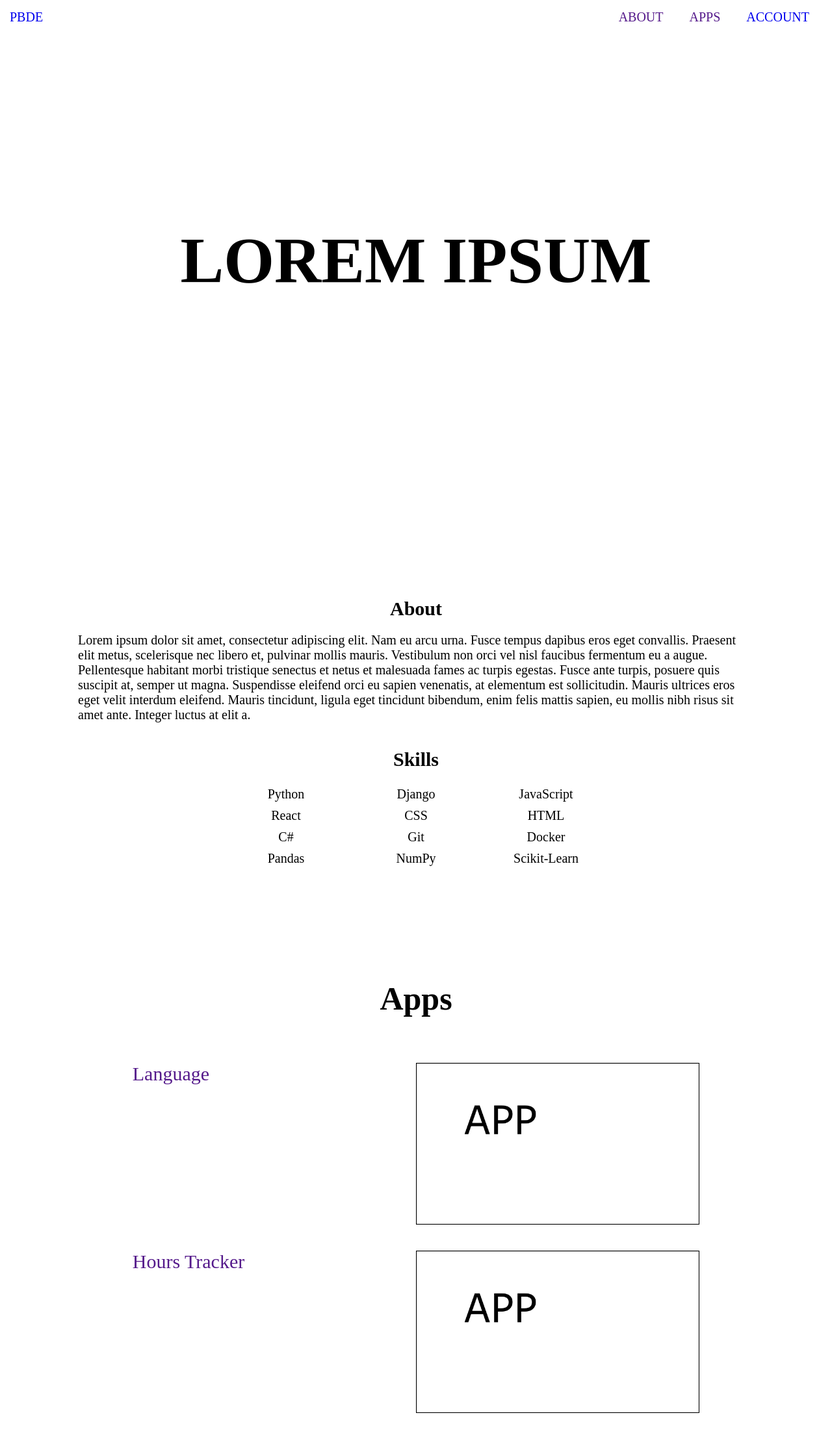
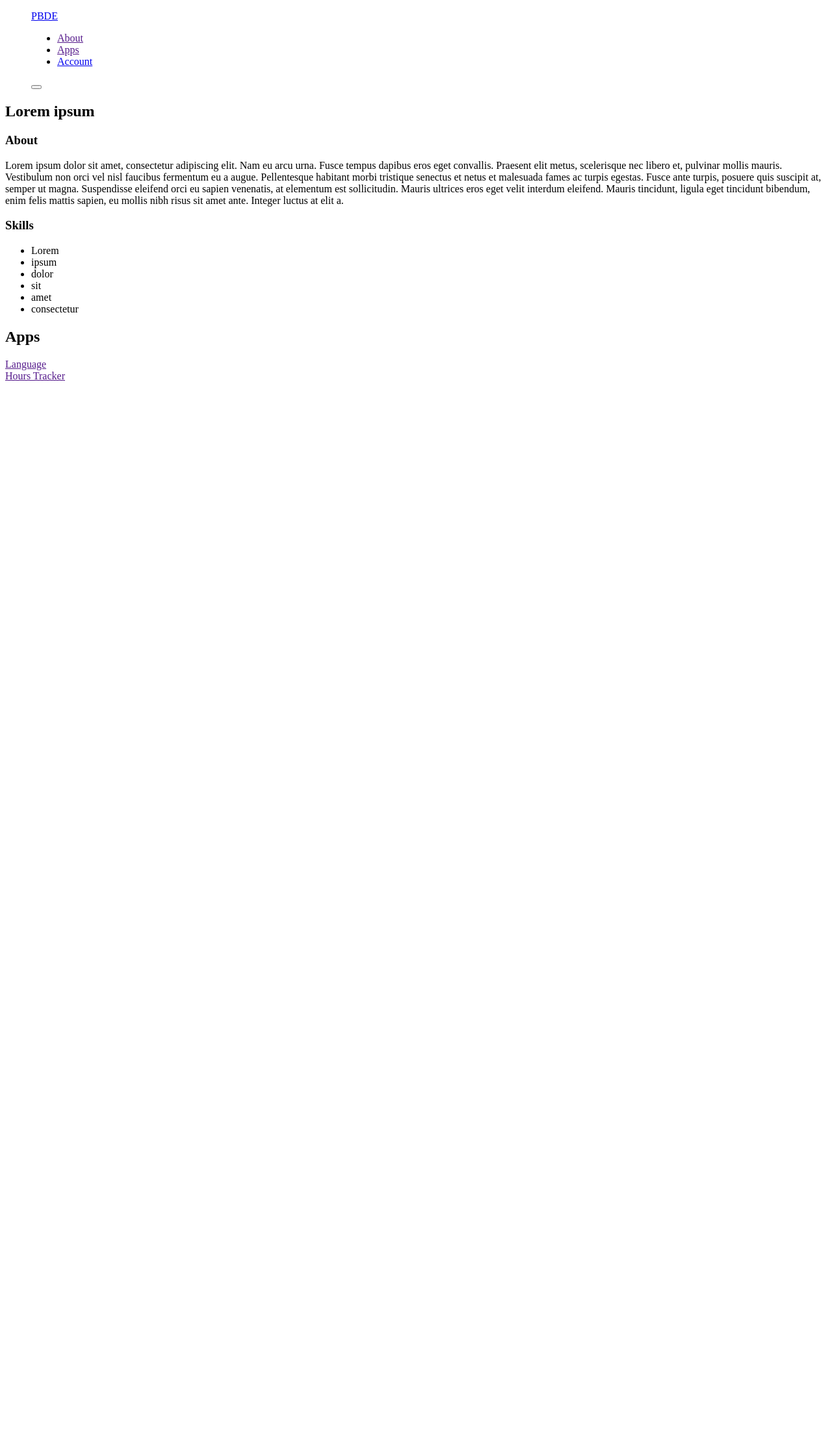
Before and after one commit to PBDE/pbdesite, a Django app: template home_page/templates/home_page/index.html in a window 1280 px wide. Shown: the whole page at 65% size. After the commit the page ends 586 px from the top, so only its background shows below. Run offline with Django 3.2, Linux system fonts and the light colour scheme; the template is opened without the code that fills it, so the values that code supplies are empty; the visitor is signed in with stand-in values (Sample User, id 1); parts of the project's set-up code (start-up, migrations or seed data) failed here and were passed over.

Commit message:
Removed static and forms from templates

```diff
--- a/home_page/templates/home_page/delete_account.html
+++ b/home_page/templates/home_page/delete_account.html
@@ -5,10 +5,6 @@
         <div class="main-container">
             {% if check_for_delete %}
                 <p id="confirm-delete-msg">Are you sure you want to delete your account?</p>
-                <form class="main-form" action="{% url 'home_page:delete_account' %}" method="POST">
-                    {% csrf_token %}
-                    <input type="submit" value="Confirm" id="confirm-delete-btn">
-                </form>
                 <ul class="main-options-list">
                     <li><a href="{% url 'home_page:account' user=user %}">Cancel</a></li>
                 </ul>
--- a/home_page/templates/home_page/index.html
+++ b/home_page/templates/home_page/index.html
@@ -29,18 +29,12 @@
             <div class="skills-container">
                 <h3>Skills</h3>
                 <ul class="skills-list">
-                    <li>Python</li>
-                    <li>Django</li>
-                    <li>JavaScript</li>
-                    <li>React</li>
-                    <li>CSS</li>
-                    <li>HTML</li>
-                    <li>C#</li>
-                    <li>Git</li>
-                    <li>Docker</li>
-                    <li>Pandas</li>
-                    <li>NumPy</li>
-                    <li>Scikit-Learn</li>
+                    <li>Lorem</li>
+                    <li>ipsum</li>
+                    <li>dolor</li>
+                    <li>sit</li>
+                    <li>amet</li>
+                    <li>consectetur</li>
                 </ul>
             </div>
         </div>
@@ -53,13 +47,11 @@
                 <div class="app-info">
                     <a href="">Language</a>
                 </div>
-                <img class="app-img" src="{% static 'home_page/images/app_image.png' %}" alt="app image">
             </div>
             <div class="app-card">
                 <div class="app-info">
                     <a href="">Hours Tracker</a>
                 </div>
-                <img class="app-img" src="{% static 'home_page/images/app_image.png' %}" alt="app image">
             </div>
         </div>
     </section>
--- a/home_page/templates/home_page/layout.html
+++ b/home_page/templates/home_page/layout.html
@@ -7,8 +7,6 @@
         <meta http-equiv="X-UA-Compatible" content="IE=edge">
         <meta name="viewport" content="width=device-width, initial-scale=1.0">
         <title>PBDE</title>
-        <link rel="stylesheet" href="{% static 'home_page/css/structure.css' %}">
-        <script type="module" src="https://unpkg.com/ionicons@5.5.2/dist/ionicons/ionicons.esm.js"></script>
     </head>
     <body>
         <menu class="nav-menu-bar">
@@ -26,6 +24,5 @@
         <div class="main-block">
             {% block body %}{% endblock %}
         </div>
-    <script src="{% static 'home_page/javascript/layout.js' %}"></script>
     </body>
 </html>
--- a/home_page/templates/home_page/login.html
+++ b/home_page/templates/home_page/login.html
@@ -4,11 +4,6 @@
     <section class="main-section">
         <div class="main-container">
             <h2>Login</h2>
-            <form class="main-form" action="{% url 'home_page:login' %}" method="POST" id="login-form">
-                <!-- {% csrf_token %}
-                {{ form }} -->
-                <input type="submit" value="Login" id="login-btn">
-            </form>
             {% if message %}
                 <p id="error-msg">{{ message }}</p>
             {% endif %}
--- a/home_page/templates/home_page/register.html
+++ b/home_page/templates/home_page/register.html
@@ -4,11 +4,6 @@
     <section class="main-section">
         <div class="main-container">
             <h2>Register</h2>
-            <form class="main-form" action="{% url 'home_page:register' %}" method="POST" id="create-user-form">
-                <!-- {% csrf_token %}
-                {{ form }} -->
-                <input type="submit" value="Register" id="register-btn">
-            </form>
             {% if forms.errors %}
                 {{ forms.errors }}
             {% endif %}
```
